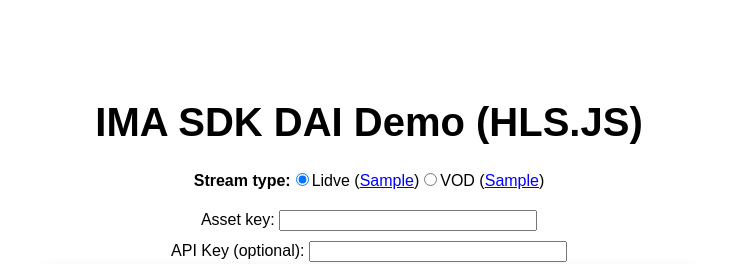
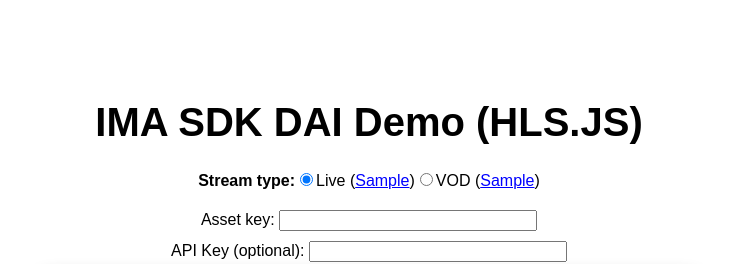
Before and after one commit to dyoussef-AB/google-dai-test, a React (Create React App) app: page / in a window 1280 px wide. Shown: the top 264 px of the page, without its empty margins (271-1008 px from the left). Built offline with nearby package versions, Linux system fonts and the light colour scheme.

Commit message:
Update App.js

```diff
--- a/src/App.js
+++ b/src/App.js
@@ -15,7 +15,7 @@
               <strong>Stream type:</strong>
               <div class="radio-group">
                 <input type="radio" id="live-radio" name="stream-type" checked/>
-                <label for="live-radio">Lidve (<span id="sample-live-link" class="link">Sample</span>)</label>
+                <label for="live-radio">Live (<span id="sample-live-link" class="link">Sample</span>)</label>
               </div>
               <div class="radio-group">
                 <input type="radio" id="vod-radio" name="stream-type"/>
```
